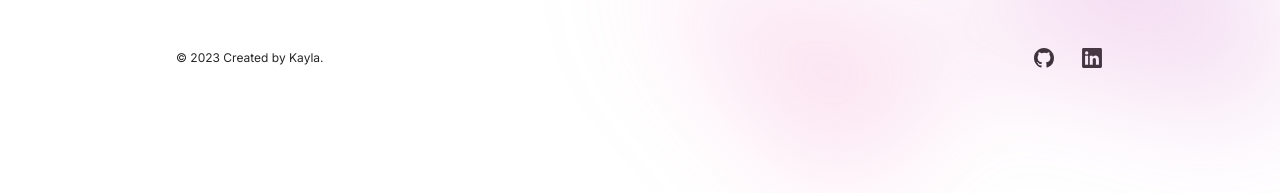
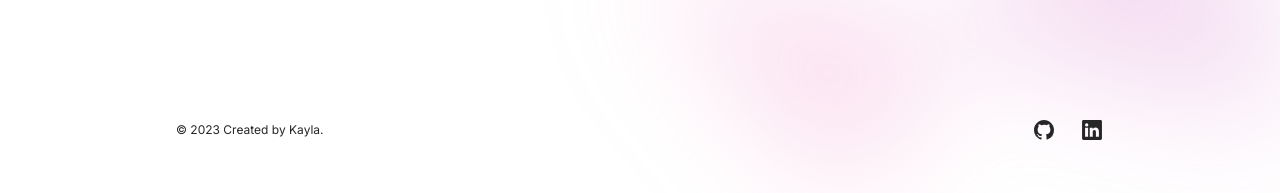
Before and after one commit to picklebrownie/my-portfolio, a Next.js app: page /projects in a window 1280 px wide. Shown: the part 2478-2671 px from the top of the page. Built offline with nearby package versions, Linux system fonts and the light colour scheme; a web font is replaced by a local one.

Commit message:
fix issue with footer

```diff
--- a/app/projects/imaginaryjam.tsx
+++ b/app/projects/imaginaryjam.tsx
@@ -21,7 +21,6 @@ const features = [
 
 export default function ImaginaryJam() {
   return (
-    <div className="relative isolate py-24 sm:py-32">
     <div className="mx-auto max-w-7xl px-6 lg:px-8">
       <div className="mx-auto grid max-w-2xl grid-cols-1 gap-x-8 gap-y-16 sm:gap-y-20 lg:mx-0 lg:max-w-none lg:grid-cols-2">
         <div className="lg:ml-auto lg:pl-4 lg:pt-4">
@@ -58,10 +57,7 @@ export default function ImaginaryJam() {
                   Repository
                 </button>
               </a>
-                <a
-                  href="https://vite-imaginary-jam.vercel.app/"
-                  target="_blank"
-                >
+              <a href="https://vite-imaginary-jam.vercel.app/" target="_blank">
                 <button
                   type="button"
                   className="font-dancing rounded-full bg-purple-700 px-4 py-2.5 text-lg font-semibold text-white shadow-sm transition duration-300 ease-in-out hover:scale-110 hover:bg-purple-600  focus-visible:outline focus-visible:outline-2 focus-visible:outline-offset-2 focus-visible:outline-purple-700 "
@@ -83,19 +79,6 @@ export default function ImaginaryJam() {
             />
           </a>
         </div>
-        </div>
-      </div>
-      <div
-        className="absolute inset-x-0 top-[calc(100%-13rem)] -z-10 transform-gpu overflow-hidden blur-3xl sm:top-[calc(100%-30rem)]"
-        aria-hidden="true"
-      >
-        <div
-          className="relative left-[calc(50%+3rem)] aspect-[1155/678] w-[36.125rem] -translate-x-1/2 bg-gradient-to-tr from-[#ff80b5] to-[#9089fc] opacity-30 sm:left-[calc(50%+36rem)] sm:w-[72.1875rem]"
-          style={{
-            clipPath:
-              'polygon(74.1% 44.1%, 100% 61.6%, 97.5% 26.9%, 85.5% 0.1%, 80.7% 2%, 72.5% 32.5%, 60.2% 62.4%, 52.4% 68.1%, 47.5% 58.3%, 45.2% 34.5%, 27.5% 76.7%, 0.1% 64.9%, 17.9% 100%, 27.6% 76.8%, 76.1% 97.7%, 74.1% 44.1%)',
-          }}
-        />
       </div>
     </div>
   )
--- a/app/projects/page.tsx
+++ b/app/projects/page.tsx
@@ -58,12 +58,28 @@ export default function Projects() {
         </div>
       </div>
       <MadeUpSalon />
+      <div className="relative isolate z-0 py-24 sm:py-32">
         <ImaginaryJam />
+        <div
+          className="absolute inset-x-0 top-[calc(100%-13rem)] -z-10 transform-gpu overflow-hidden blur-3xl sm:top-[calc(100%-30rem)]"
+          aria-hidden="true"
+        >
+          <div
+            className="relative left-[calc(50%+3rem)] aspect-[1155/678] w-[36.125rem] -translate-x-1/2 bg-gradient-to-tr from-[#ff80b5] to-[#9089fc] opacity-30 sm:left-[calc(50%+36rem)] sm:w-[72.1875rem]"
+            style={{
+              clipPath:
+                'polygon(74.1% 44.1%, 100% 61.6%, 97.5% 26.9%, 85.5% 0.1%, 80.7% 2%, 72.5% 32.5%, 60.2% 62.4%, 52.4% 68.1%, 47.5% 58.3%, 45.2% 34.5%, 27.5% 76.7%, 0.1% 64.9%, 17.9% 100%, 27.6% 76.8%, 76.1% 97.7%, 74.1% 44.1%)',
+            }}
+          />
+        </div>
+        <div className="absolute bottom-0 z-20 -mb-48 w-screen">
           <Footer
             textColor="neutral-800"
             iconColor="neutral-800"
             iconHoverColor="neutral-950"
           />
+        </div>
+      </div>
     </>
   )
 }
```
Lines whose indentation alone changed are shown as unchanged.
